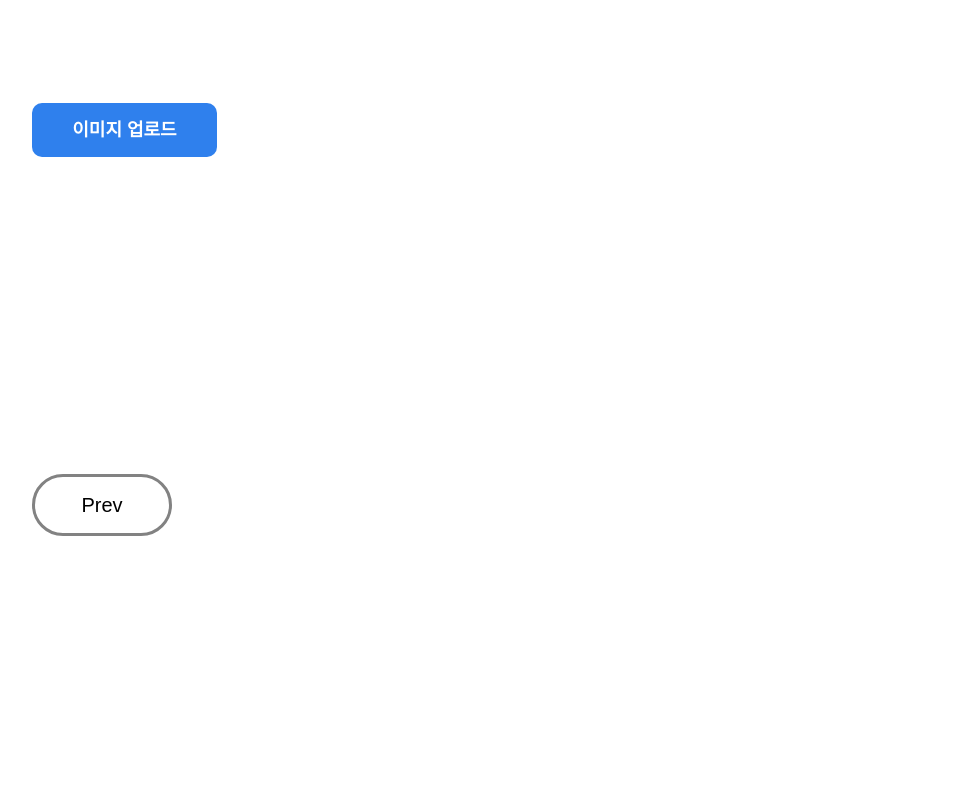
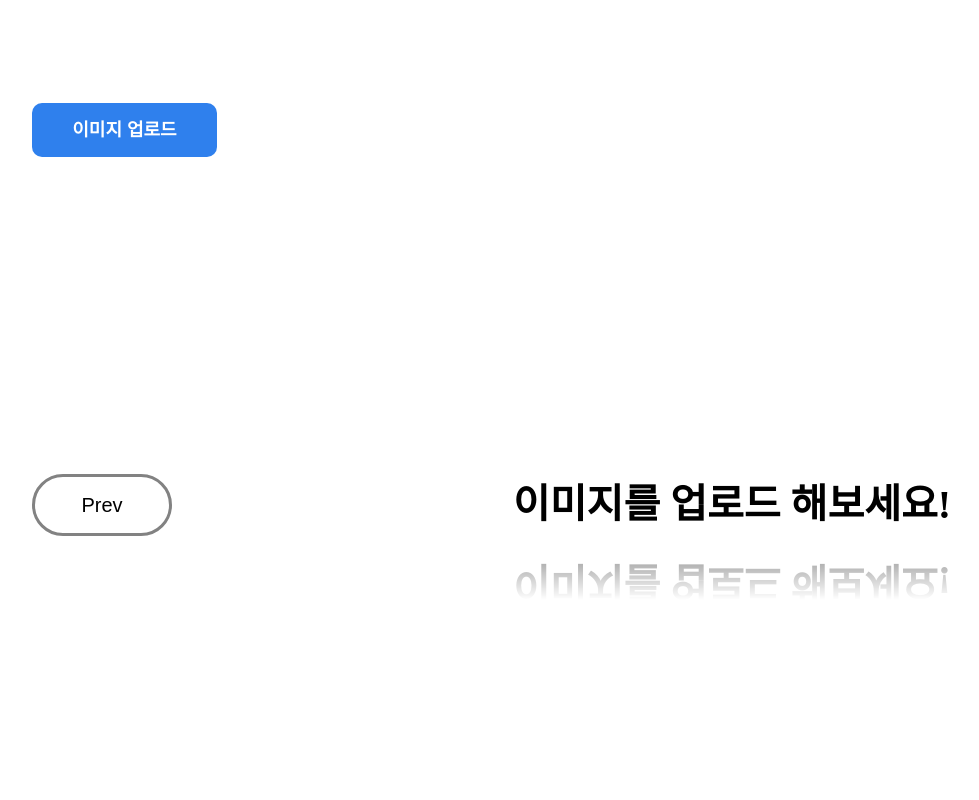
Before and after one commit to chaeiJeon/carousel.github.io, a plain HTML site: page index.html in a window 1280 px wide. Shown: the top 800 px of the page, without its empty margins (117-1096 px from the left). Drawn offline with Linux system fonts and the light colour scheme.

Commit message:
addGreeting

```diff
--- a/css/style.css
+++ b/css/style.css
@@ -63,7 +63,21 @@ img{
 .inputButton{
     visibility: hidden;
 }
-
+.greeting{
+    width: 600px;
+    margin-top: 270px;
+    border-radius: 13px;
+    z-index: 3;
+    position: absolute;
+    font-size: 40px;
+    font-weight: bold;
+    vertical-align: middle;
+    left: 630px;
+    -webkit-box-reflect: below 35px linear-gradient(transparent, white 300%);
+}
+.hidden{
+    visibility: hidden;
+}
 /* 1~5번 container */
 .image1{
     width: 280px;
--- a/index.html
+++ b/index.html
@@ -17,6 +17,7 @@
 
         <section class="container">
             <button class="prevButton">Prev</button>
+            <span class="greeting">이미지를 업로드 해보세요!</span>
                 <div class="images">
                 </div>
             <button class="nextButton">Next</button>
--- a/js/imageSlide.js
+++ b/js/imageSlide.js
@@ -3,11 +3,14 @@ const uploadButton = document.querySelector(".uploadButton");
 const images = document.querySelector(".images");
 const nextButton = document.querySelector(".nextButton");
 const prevButton = document.querySelector(".prevButton");
-
+const greeting = document.querySelector(".greeting");
 let count=0;
+console.log(greeting);
 // 처음 업로드 된 이미지는 무조건 3번 container에 놓고,
 // 그다음 이미지가 업로드 되면 오른쪽으로 한칸씩 밀린다.
 function addImage(image) {
+    greeting.classList.add("hidden");
+    console.log(greeting);
     const list = images.children;
     for (let index = 0; index < list.length; index++) {
         moveRight(list[index]);
```
